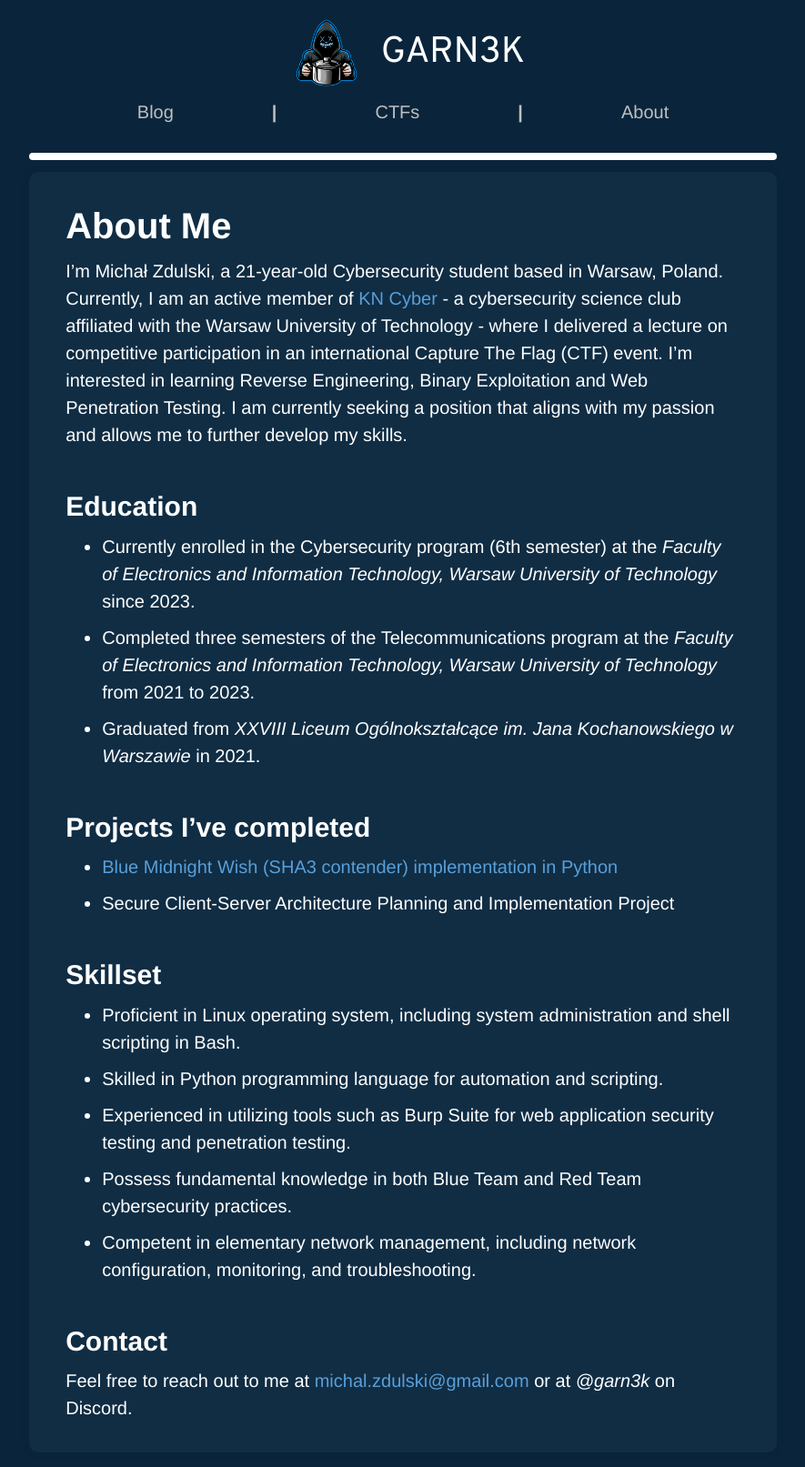
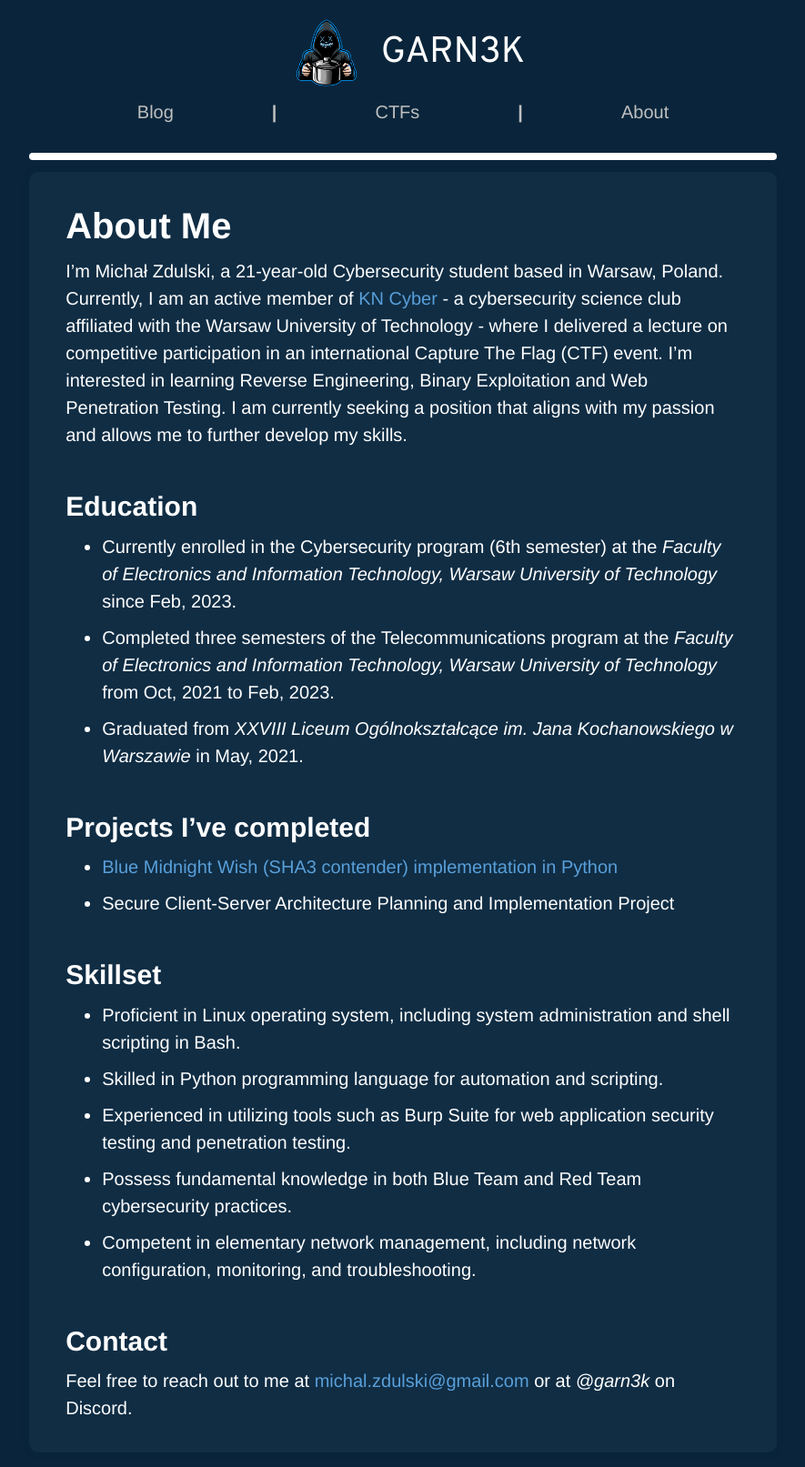
Before and after one commit to GARN3K/garn3k.github.io, a Jekyll site: the page built from about.md, in a window 1280 px wide. Shown: the whole page at 91% size, without its empty margins (197-1082 px from the left). Built offline with Jekyll 4.4.1, drawn with Linux system fonts in a browser that asks for light colours; our own code applies the rules of GitHub Pages for plain Markdown files.

Commit message:
Improved code blocks style

```diff
--- a/about.md
+++ b/about.md
@@ -9,9 +9,9 @@
 I'm Michał Zdulski, a 21-year-old Cybersecurity student based in Warsaw, Poland. Currently, I am an active member of [KN Cyber](https://kncyber.pl/) - a cybersecurity science club affiliated with the  Warsaw University of Technology - where I delivered a lecture on competitive participation in an international Capture The Flag (CTF) event. I'm interested in learning Reverse Engineering, Binary Exploitation and Web Penetration Testing. I am currently seeking a position that aligns with my passion and allows me to further develop my skills.
 
 ## Education
-- Currently enrolled in the Cybersecurity program (6th semester) at the *Faculty of Electronics and Information Technology, Warsaw University of Technology* since 2023.
-- Completed three semesters of the Telecommunications program at the *Faculty of Electronics and Information Technology, Warsaw University of Technology* from 2021 to 2023.
-- Graduated from *XXVIII Liceum Ogólnokształcące im. Jana Kochanowskiego w Warszawie* in 2021.
+- Currently enrolled in the Cybersecurity program (6th semester) at the *Faculty of Electronics and Information Technology, Warsaw University of Technology* since Feb, 2023.
+- Completed three semesters of the Telecommunications program at the *Faculty of Electronics and Information Technology, Warsaw University of Technology* from Oct, 2021 to Feb, 2023.
+- Graduated from *XXVIII Liceum Ogólnokształcące im. Jana Kochanowskiego w Warszawie* in May, 2021.
 
 
 ## Projects I've completed
--- a/css/_settings.scss
+++ b/css/_settings.scss
@@ -23,7 +23,10 @@
 
 $strong-color:          #303030;    // strong
 
-$pre-background-color:  #282828;    // pre
+// $pre-background-color:  #1b1d1e;    // pre
+$pre-background-color:  #191f24;    // pre
+// $pre-background-color:  #192026;    // pre
+// $pre-background-color:  #182128;    // pre
 
 $blockquote-color:        #7a7a7a;  // blockquote
 $blockquote-border-color: #e5e5e5;
--- a/css/syntax.css
+++ b/css/syntax.css
@@ -204,5 +204,5 @@
 }
 .highlight {
   color: #f8f8f2;
-  background-color: #1b1d1e;
+  /* background-color: #1b1d1e; */
 }
```
